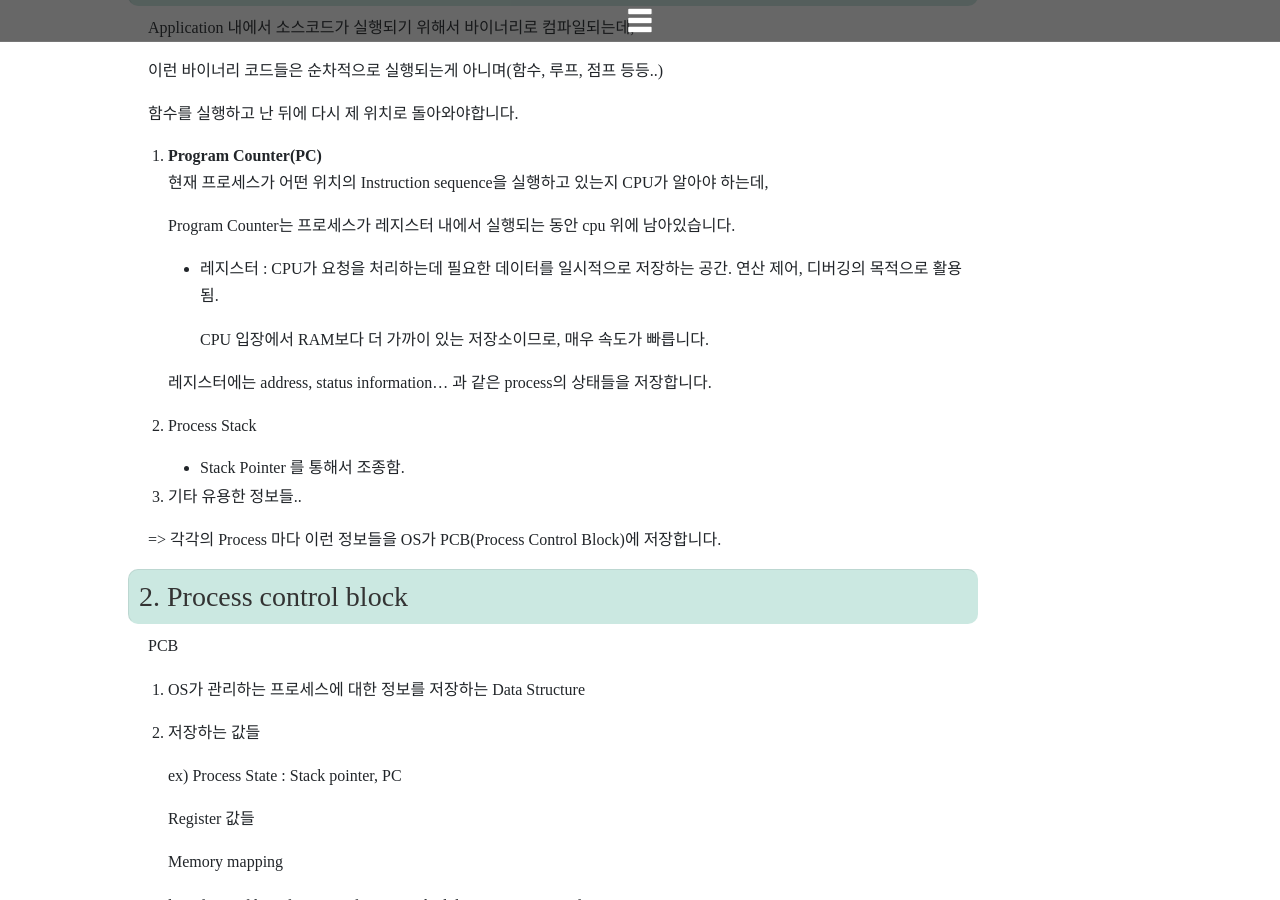
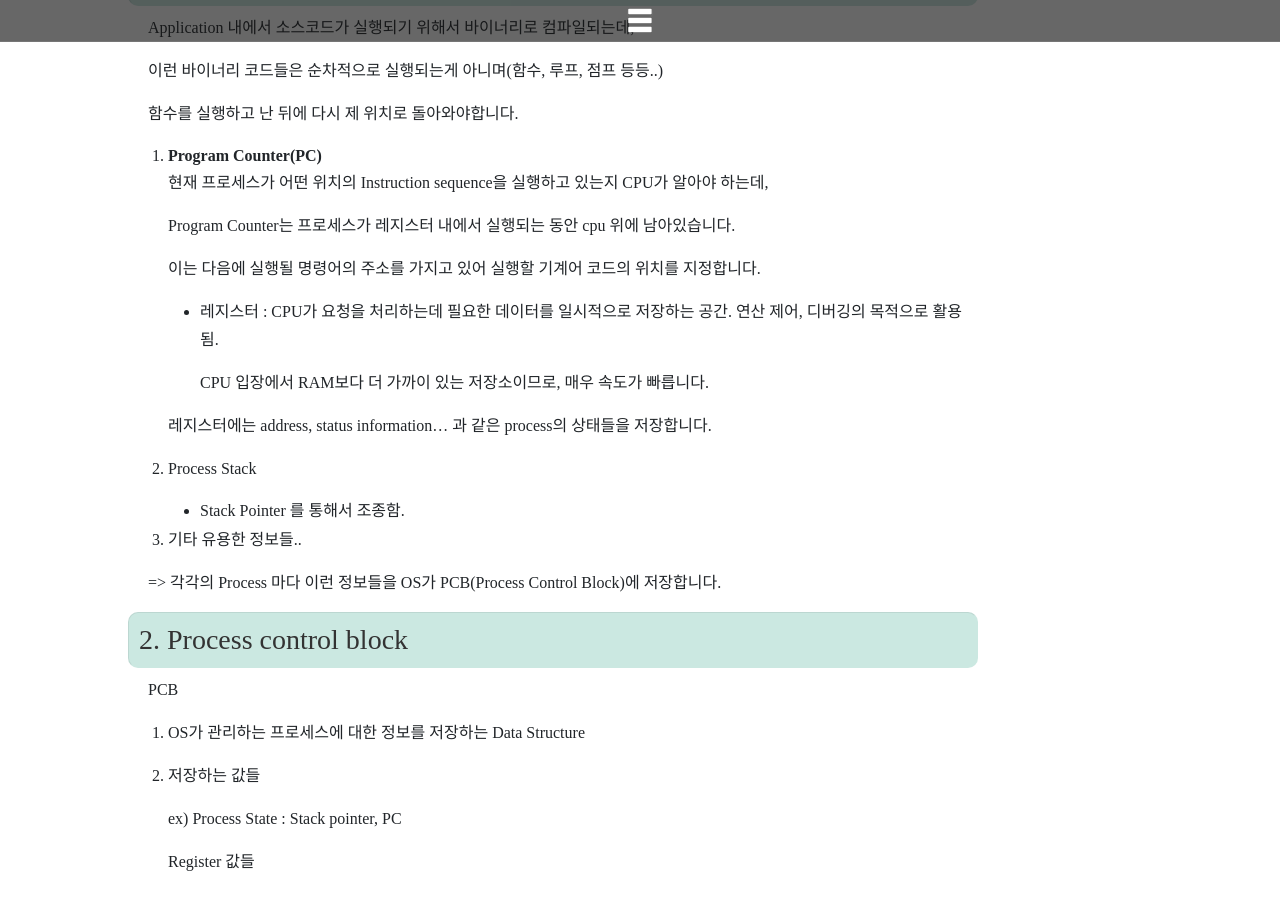
Before and after one commit to DongChanS/DongChanS.github.io, a Jekyll site: the page built from _posts/2019-04-02-43.md, in a window 1280 px wide and 900 px high, scrolled down 821 px. Built offline with Jekyll 4.4.1, drawn with Linux system fonts in a browser that asks for light colours; nearby versions of some CDN libraries; some web fonts are replaced; comment, search, counter and statistics services are not loaded.

Commit message:
Update 2019-04-02-43.md

```diff
--- a/_posts/2019-04-02-43.md
+++ b/_posts/2019-04-02-43.md
@@ -27,6 +27,8 @@ Application 내에서 소스코드가 실행되기 위해서 바이너리로 컴
    : 현재 프로세스가 어떤 위치의 Instruction sequence을 실행하고 있는지 CPU가 알아야 하는데,
 
    Program Counter는 프로세스가 레지스터 내에서 실행되는 동안 cpu 위에 남아있습니다.
+
+   이는 다음에 실행될 명령어의 주소를 가지고 있어 실행할 기계어 코드의 위치를 지정합니다.
 
    - 레지스터 : CPU가 요청을 처리하는데 필요한 데이터를 일시적으로 저장하는 공간. 연산 제어, 디버깅의 목적으로 활용됨.
 
```
